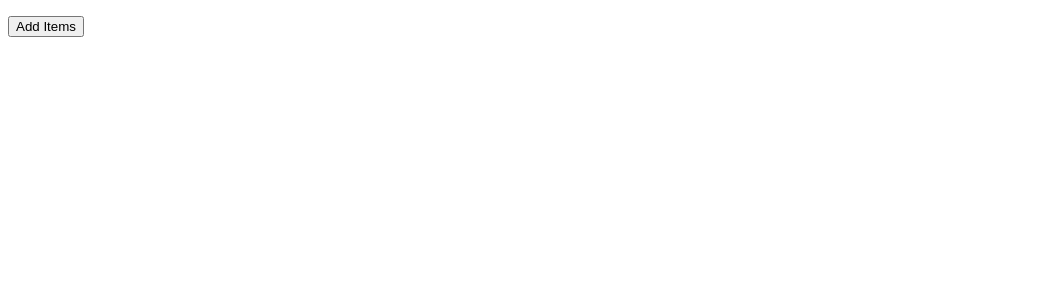
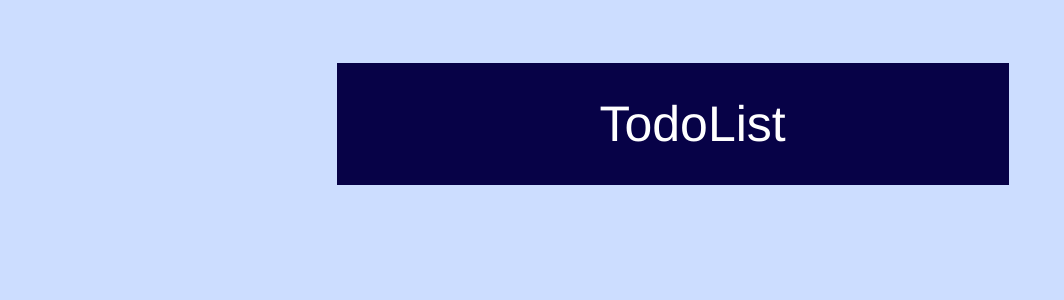
Before and after one commit to SanaUllahRasheed123/revision-react, a React (Create React App) app: page / in a window 1280 px wide. Shown: the top 300 px of the page, without its empty margins (0-1064 px from the left). Built offline with nearby package versions, Linux system fonts and the light colour scheme.

Commit message:
working on todo list

```diff
--- a/src/App.css
+++ b/src/App.css
@@ -1,7 +1,84 @@
-.h1{
+/* .h1{
   text-align: center;
 }
 
 button{
   text-align: center;
+} */
+
+body{
+  background-color: #ccddff;
 }
+.app{
+  text-align: center;
+}
+.container{
+  background-color: rgb(7, 2, 71);
+  justify-content: center;
+  width: 50%;
+  margin-left: 26%;
+  margin-top: 5%;
+  text-align: center;
+  padding: 20px;
+
+}
+input[type=text],select{
+  width: 80%;
+  padding: 12px 20px;
+  margin: 30px 0;
+  display: inline-block;
+  border: 1px solid #ccc;
+  border-radius: 4px;
+  box-sizing: border-box;
+}
+
+button{
+  width: 15%;
+  background-color: #4caf50;
+  color: black;
+  padding: 14px 20px;
+  margin: 8px 0;
+  border: none;
+  border-radius: 4px;
+  cursor: pointer;
+  font-weight: bold;
+}
+
+button:hover {
+  background-color: #4caf50;
+}
+
+.header{
+  width: 100%;
+  padding: 12px 20px;
+  color: white;
+  font-size: 50px;
+  font-family: 'Franklin Gothic Medium', 'Arial Narrow', Arial, sans-serif;
+
+}
+
+.List-heading{
+  color: rgb(15, 14, 14);
+  font-size: 50px;
+  font-family: 'Franklin Gothic Medium', 'Arial Narrow', Arial, sans-serif;
+  text-align: left;
+  background-color: cadetblue;
+  width: 60%;
+}
+
+.listData{
+  color: black;
+  font-size: 20px;
+  background-color: rgb(164, 203, 237);
+  text-align: left;
+  width: 53%;
+  padding-bottom: 2%;
+  border-radius: 10px;
+
+}
+
+.btn-position {
+  position: relative;
+  left: 11%;
+  top: -54px;
+}
--- a/src/App.js
+++ b/src/App.js
@@ -301,29 +301,46 @@
 // export default App
 
 
+// import React from 'react'
+// import { useState } from 'react'
+
+// const App = () => {
+//   const [items, setItems] = useState([])
+//   const addItems = () => {
+//     setItems([...items,{
+//       id:items.length,
+//       value:Math.random()
+//     }])
+
+//   }
+//   return (
+//     <>
+//     <ol>
+//       {
+//         items.map((item)=>(
+//           <li key={item.id}>{item.value}</li>
+//         ))
+//       }
+//     </ol>
+//     <button onClick={addItems}>Add Items</button>
+//     </>
+//   )
+// }
+
+// export default App
+
+
 import React from 'react'
-import { useState } from 'react'
+// import './Todo.css'
+import './App.css'
+import Todo from './Todo'
 
 const App = () => {
-  const [items, setItems] = useState([])
-  const addItems = () => {
-    setItems([...items,{
-      id:items.length,
-      value:Math.random()
-    }])
+  return (
+    <div className='app'>
+    <Todo/>
 
-  }
-  return (
-    <>
-    <ol>
-      {
-        items.map((item)=>(
-          <li key={item.id}>{item.value}</li>
-        ))
-      }
-    </ol>
-    <button onClick={addItems}>Add Items</button>
-    </>
+    </div>
   )
 }
 
--- /dev/null
+++ b/src/Todo.css
@@ -0,0 +1,76 @@
+body{
+    background-color: #ccddff;
+}
+.app{
+    text-align: center;
+}
+.container{
+    background-color: rgb(7, 2, 71);
+    justify-content: center;
+    width: 50%;
+    margin-left: 26%;
+    margin-top: 5%;
+    text-align: center;
+    padding: 20px;
+
+}
+input[type=text],select{
+    width: 80%;
+    padding: 12px 20px;
+    margin: 30px 0;
+    display: inline-block;
+    border: 1px solid #ccc;
+    border-radius: 4px;
+    box-sizing: border-box;
+}
+
+button{
+    width: 15%;
+    background-color: #4caf50;
+    color: black;
+    padding: 14px 20px;
+    margin: 8px 0;
+    border: none;
+    border-radius: 4px;
+    cursor: pointer;
+    font-weight: bold;
+}
+
+button:hover {
+    background-color: #4caf50;
+}
+
+.header{
+    width: 100%;
+    padding: 12px 20px;
+    color: white;
+    font-size: 50px;
+    font-family: 'Franklin Gothic Medium', 'Arial Narrow', Arial, sans-serif;
+
+}
+
+.List-heading{
+    color: rgb(15, 14, 14);
+    font-size: 50px;
+    font-family: 'Franklin Gothic Medium', 'Arial Narrow', Arial, sans-serif;
+    text-align: left;
+    background-color: cadetblue;
+    width: 60%;
+}
+
+.listData{
+    color: black;
+    font-size: 20px;
+    background-color: rgb(164, 203, 237);
+    text-align: left;
+    width: 53%;
+    padding-bottom: 2%;
+    border-radius: 10px;
+
+}
+
+.btn-position {
+    position: relative;
+    left: 11%;
+    top: -54px;
+}
--- a/src/Todo.jsx
+++ b/src/Todo.jsx
@@ -0,0 +1,19 @@
+import React from 'react'
+import './Todo.css'
+const Todo = () => {
+  return (
+    <>
+
+
+    <div className='container'>
+    <div className='header'>
+      TodoList
+
+    </div>
+    </div>
+
+    </>
+  )
+}
+
+export default Todo
```
